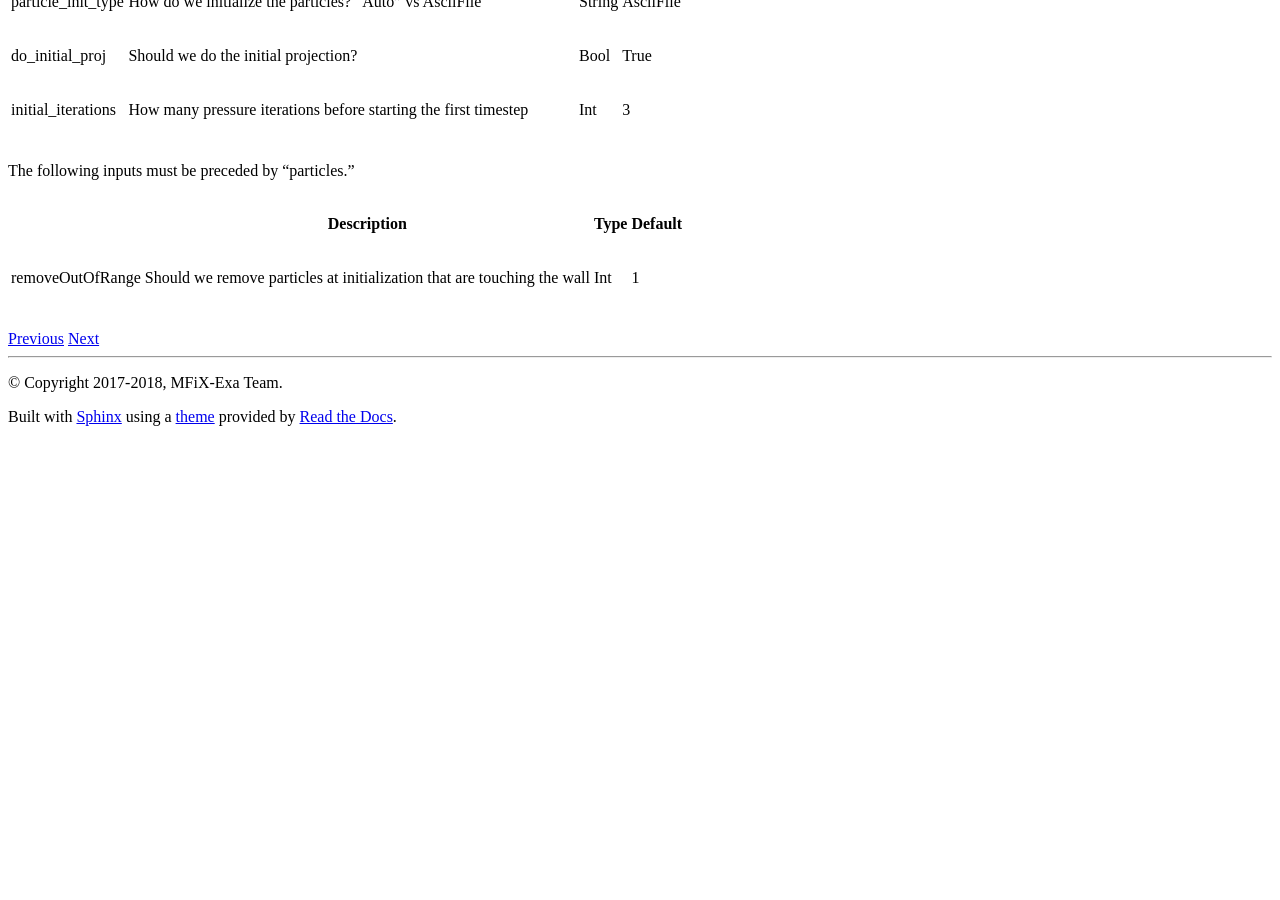
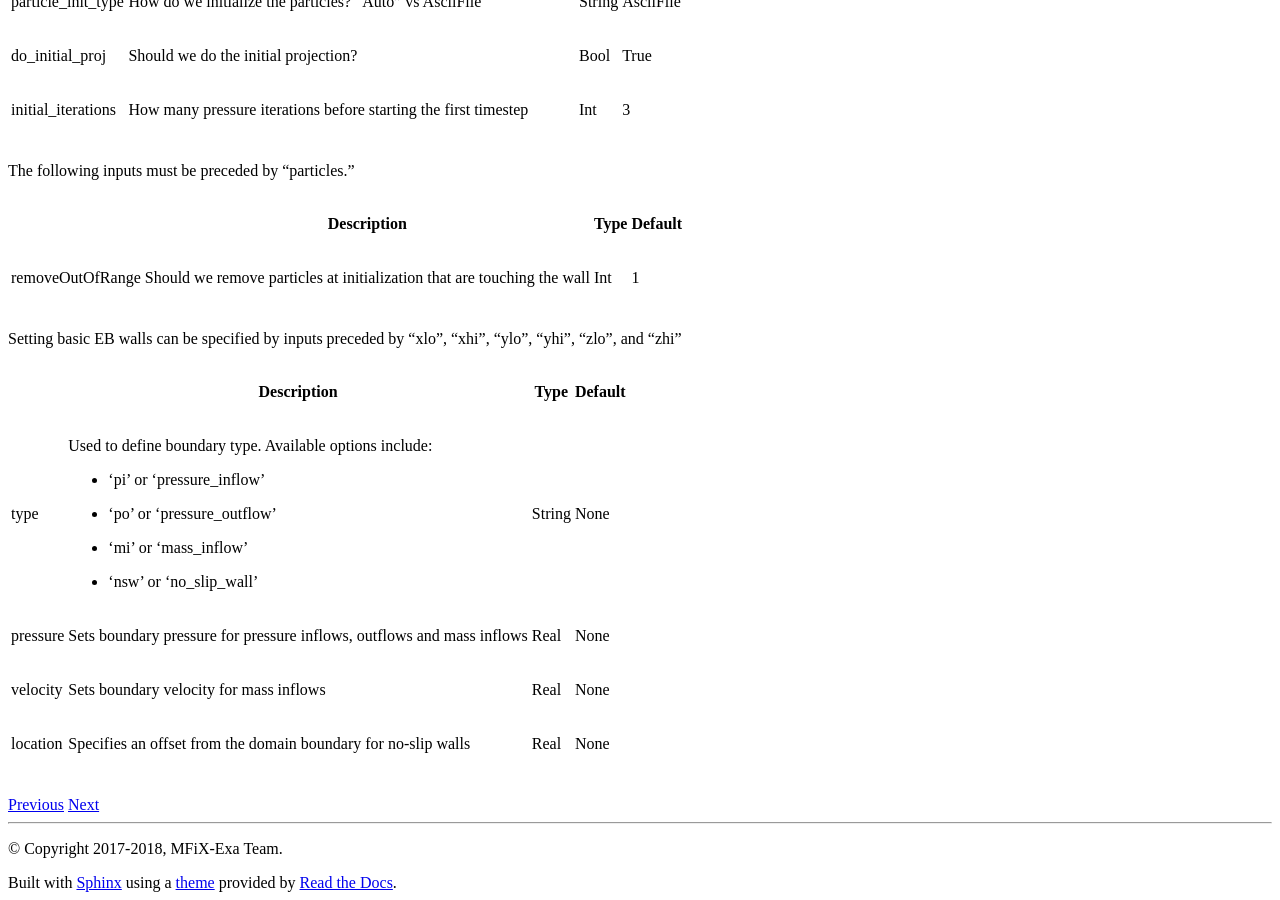
Before and after one commit to mwm126/MFIX-Exa, a Sphinx documentation site: the page built from docs/source/Inputs.rst, in a window 1280 px wide and 900 px high, scrolled down 3158 px. Built offline with Sphinx 7.4.7 and the Read the Docs theme 2.0.0, drawn with Linux system fonts in a browser that asks for light colours; before the commit the page ends 3592 px from its top, so only the background shows below that.

Commit message:
Add notes about BCs

```diff
--- a/docs/source/Inputs.rst
+++ b/docs/source/Inputs.rst
@@ -126,3 +126,23 @@ The following inputs must be preceded by "particles."
 +====================+===========================================================================+=============+===========+
 | removeOutOfRange   |   Should we remove particles at initialization that are touching the wall |    Int      |   1       |
 +--------------------+---------------------------------------------------------------------------+-------------+-----------+
+
+
+Setting basic EB walls can be specified by inputs preceded by "xlo", "xhi", "ylo", "yhi", "zlo", and "zhi"
+
++--------------------+---------------------------------------------------------------------------+-------------+-----------+
+|                    | Description                                                               |   Type      | Default   |
++====================+===========================================================================+=============+===========+
+| type               | Used to define boundary type. Available options include:                  |  String     |  None     |
+|                    |                                                                           |             |           |
+|                    | * 'pi'  or 'pressure_inflow'                                              |             |           |
+|                    | * 'po'  or 'pressure_outflow'                                             |             |           |
+|                    | * 'mi'  or 'mass_inflow'                                                  |             |           |
+|                    | * 'nsw' or 'no_slip_wall'                                                 |             |           |
++--------------------+---------------------------------------------------------------------------+-------------+-----------+
+| pressure           | Sets boundary pressure for pressure inflows, outflows and mass inflows    |    Real     |  None     |
++--------------------+---------------------------------------------------------------------------+-------------+-----------+
+| velocity           | Sets boundary velocity for mass inflows                                   |    Real     |  None     |
++--------------------+---------------------------------------------------------------------------+-------------+-----------+
+| location           | Specifies an offset from the domain boundary for no-slip walls            |    Real     |  None     |
++--------------------+---------------------------------------------------------------------------+-------------+-----------+
```
